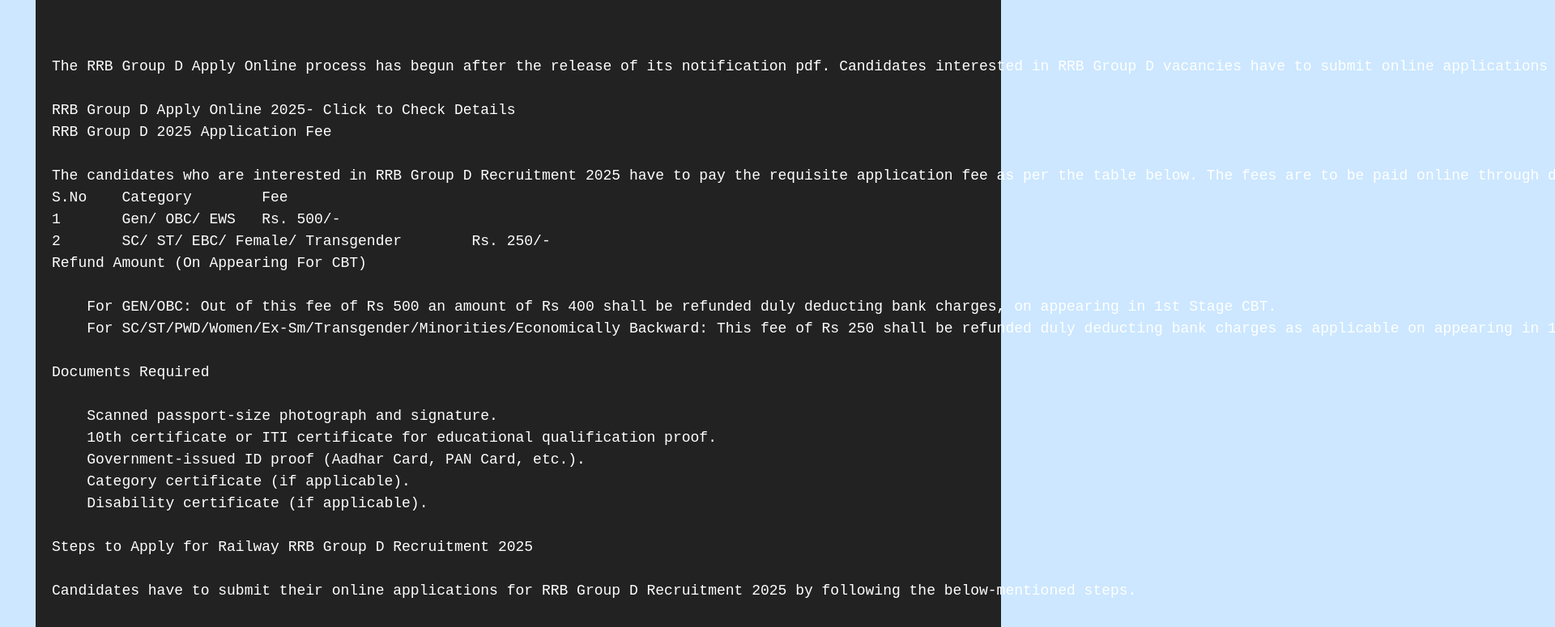
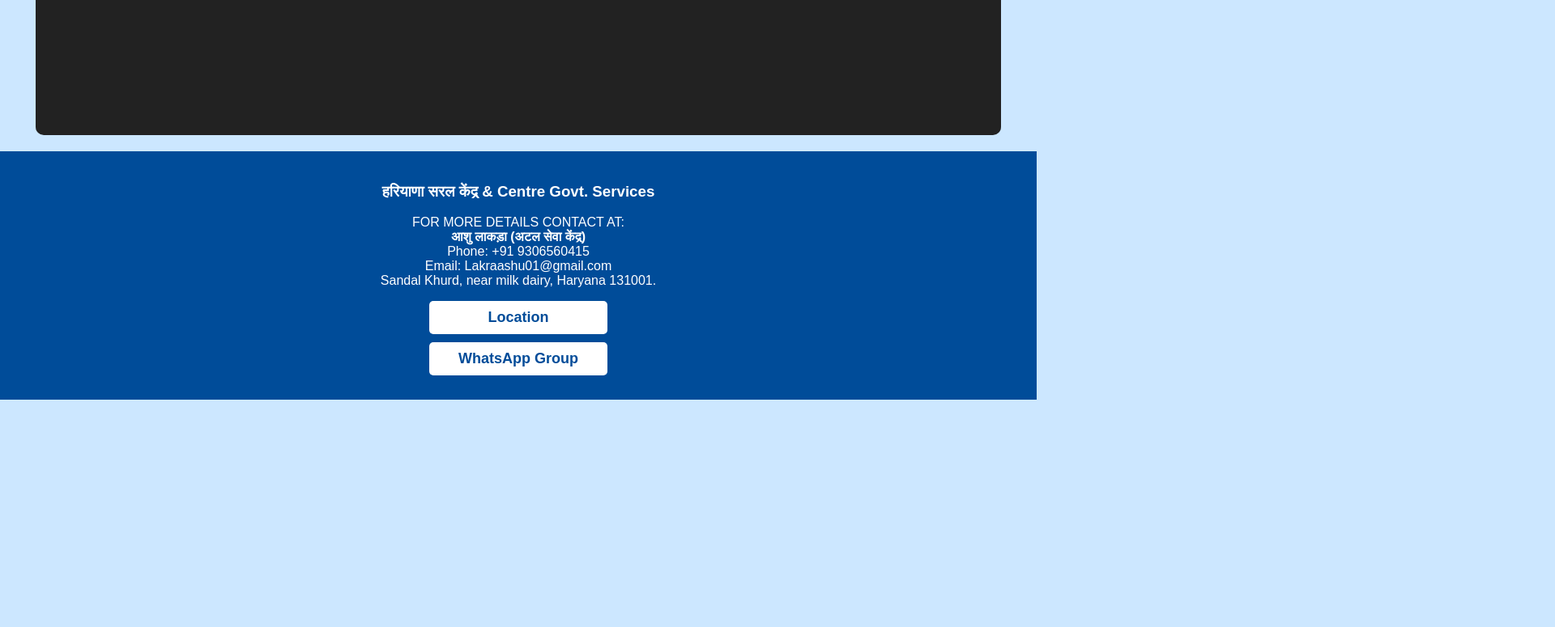
Before and after one commit to lakraformsbhandar/ashulakra, a plain HTML site: page admissionandexams.html in a window 1280 px wide. Shown: the part 348-1123 px from the top of the page at 81% size, 1920 px wide, since content can reach past the window. After the commit the page ends 842 px from the top, so only its background shows below. Drawn offline with Linux system fonts and the light colour scheme.

Commit message:
Update admissionandexams.html

```diff
--- a/admissionandexams.html
+++ b/admissionandexams.html
@@ -158,75 +158,7 @@
     <!-- Dark Card for Long Text -->
     <div class="dark-card">
         <p>
-                <PRE> <H1> RRB Group D 2025 Application Form </H1>
 
-The RRB Group D Apply Online process has begun after the release of its notification pdf. Candidates interested in RRB Group D vacancies have to submit online applications to be eligible to appear for the RRB Group D Level 1 Exam 2025 till 1st March 2025 (11:59 pm).  Earlier the apply online last date was 22nd February but it has been extended to 1st March 2025.
-
-RRB Group D Apply Online 2025- Click to Check Details
-RRB Group D 2025 Application Fee
-
-The candidates who are interested in RRB Group D Recruitment 2025 have to pay the requisite application fee as per the table below. The fees are to be paid online through debit, credit, and net banking.
-S.No	Category	Fee
-1	Gen/ OBC/ EWS	Rs. 500/-
-2	SC/ ST/ EBC/ Female/ Transgender	Rs. 250/-
-Refund Amount (On Appearing For CBT)
-
-    For GEN/OBC: Out of this fee of Rs 500 an amount of Rs 400 shall be refunded duly deducting bank charges, on appearing in 1st Stage CBT.
-    For SC/ST/PWD/Women/Ex-Sm/Transgender/Minorities/Economically Backward: This fee of Rs 250 shall be refunded duly deducting bank charges as applicable on appearing in 1st Stage CBT.
-
-Documents Required
-
-    Scanned passport-size photograph and signature.
-    10th certificate or ITI certificate for educational qualification proof.
-    Government-issued ID proof (Aadhar Card, PAN Card, etc.).
-    Category certificate (if applicable).
-    Disability certificate (if applicable).
-
-Steps to Apply for Railway RRB Group D Recruitment 2025
-
-Candidates have to submit their online applications for RRB Group D Recruitment 2025 by following the below-mentioned steps.
-
-    Visit the official website http://www.rrbcdg.gov.in/.
-    Click on the ‘New Registration’ link.
-    Register for the exam and submit the required details like name, date of birth and father’s name, mother’s name, Aadhaar Number, SSLC/Matric registration number, year of passing, mobile number, email ID and then submit the registration form.
-    Upon registration, candidates need to verify their email ID and mobile number through OTP.
-    Login on the home page using the registration number and password.
-    In Part I of the application page, candidates had to provide the details of educational qualification, community, gender, religion, Ex-Servicemen, CCAA, Minority, Economically Backward Class Age Relaxation and other details.
-    In Part II of the application page, candidates had to indicate his/her priority/preference for the posts.
-    On completion of application details, candidates were redirected to the payment page using Online Net Banking/Credit Card/Debit Card/UPI and Offline Challan.
-    Candidates were required to choose the exam language.
-    Candidates had to fill in the details of a valid photo ID card.
-    Enter bank details to get the refund of fees.
-    Candidates had to upload their scanned images of photographs and signatures as per the format and SC/ST candidates were required to upload the category certificates.
-    Candidates had to agree to the terms and conditions and submit the application form.
-
-RRB Group D 2025 Eligibility Criteria
-
-The eligibility criteria for RRB Group D will be calculated in terms of nationality, educational qualification, and age limit. Only those candidates will be selected for RRB Group D recruitment process who fulfill the RRB Group D Eligibility Criteria as mentioned below An eligibility update for RRB Group D 2025 has been notified saying CCAA-certified candidates are eligible to apply for Railway Group D CCAA Recruitment 2025.
-Nationality
-
-A candidate must be either:
-
-a. a citizen of India, or
-b. a citizen of Nepal, or
-c. a subject of Bhutan, or
-d. a Tibetan refugee who came over to India, before the 1st January, 1962 with the intention of permanently settling in India, or
-e. a person of Indian origin who has migrated from Pakistan, Burma, Sri Lanka, East African Countries of Kenya, Uganda, the United Republic of Tanzania, Zambia, Malawi, Zaire, Ethiopia and Vietnam to permanently settle in India.
-f. Provided that a candidate belonging to categories (b), (c), (d) and (e) above shall be a person in whose favour a certificate of eligibility has been issued by the Government of India.
-Education Qualification (as on 22/02/2025)
-
-    Candidates with a 10th pass or ITI or equivalent or National Apprenticeship Certificate (NAC) granted by NCVT are eligible to apply for the RRB Group D 2025 Exam.
-    Candidates with Course Completed Act Apprentices/ITI for the post of Level-1 unless otherwise specified.
-    Those awaiting the results of their final examination of the prescribed minimum educational/technical qualification are not eligible to apply.
-    Candidates who have completed Course Complete Act Apprentices from any trade.
-
-Age Limit (as on 01/01/2025)
-
-Candidates who fall in the age group of 18 to 36 years as of 01st January 2025 are eligible to apply for the Railway RRB Group D exam. Age relaxation is provided as per the norms.
-Age Group	Upper Limit of D.O.B
-(Not earlier than)	Lower limit of D.O.B (Not later than)
-18 to 36 years	UR & EWS	OBC-Non Creamy Laye	SC/ST	For all communities / categories
-02.01.1989	02.01.1986	02.01.1984	01.01.2007 </PRE>
             <br>
             <br>
             <br> <br>
```
